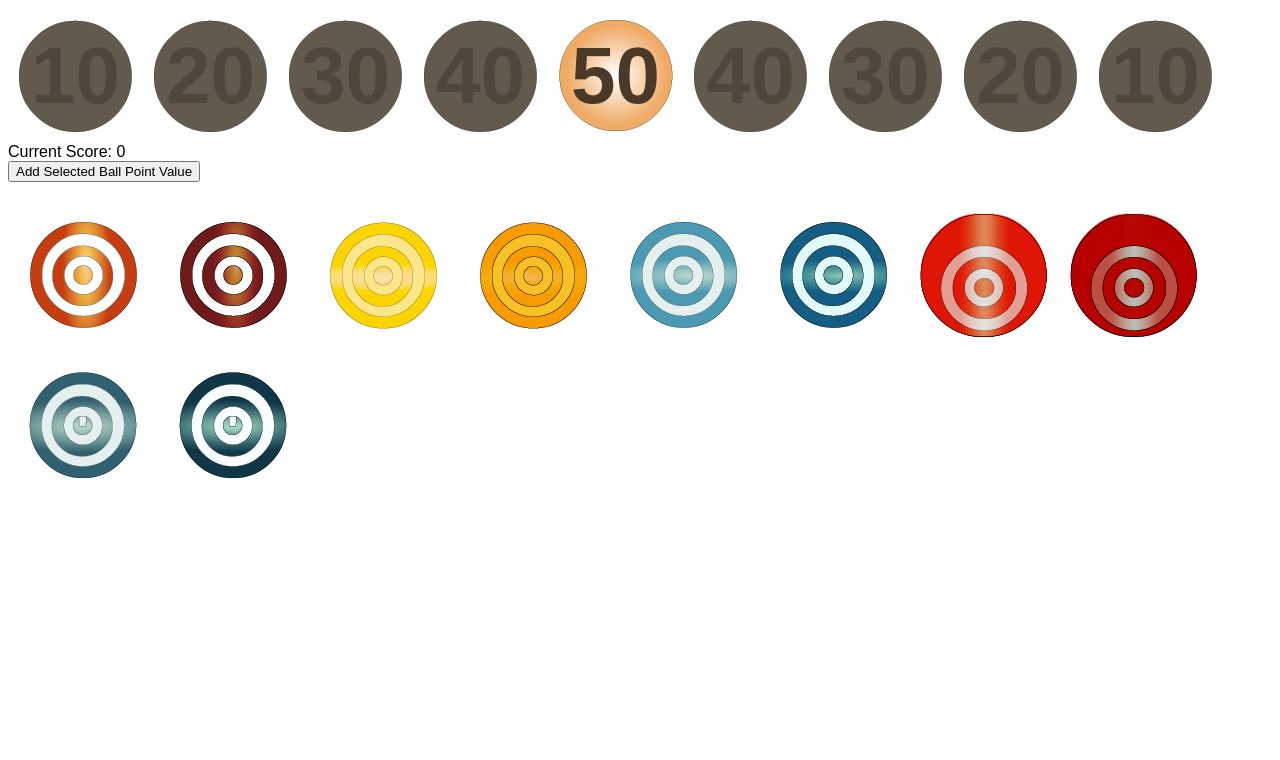
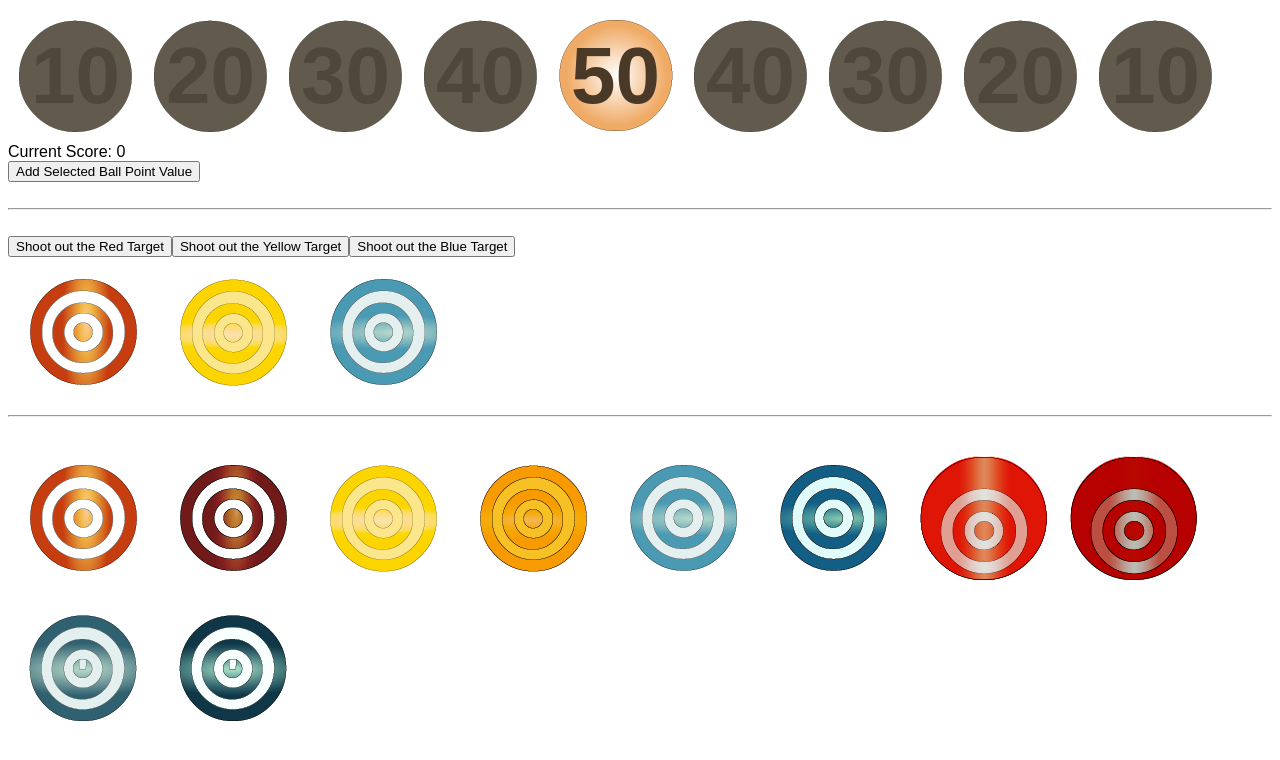
Before and after one commit to AndyJensen/shoot-the-clown, a Vue app: page / in a window 1280 px wide. Shown: the top 760 px of the page. Built offline with nearby package versions, Linux system fonts and the light colour scheme.

Commit message:
activity toggle implementation

```diff
--- a/src/App.vue
+++ b/src/App.vue
@@ -2,9 +2,21 @@
   <div>
     <PointBalls />
     <Scoreboard />
-    <button v-on:click="updateScore(5)">Add Selected Ball Point Value</button>
+    <button v-on:click="updateScore()">Add Selected Ball Point Value</button>
     <br /><br />
-    <div style="display: flex; flex-wrap: wrap;">
+    <hr />
+    <br />
+    <button v-on:click="targetShoot(1)">Shoot out the Red Target</button>
+    <button v-on:click="targetShoot(2)">Shoot out the Yellow Target</button>
+    <button v-on:click="targetShoot(3)">Shoot out the Blue Target</button>
+    <div style="display: flex; flex-wrap: wrap">
+      <Target v-bind:status="target[1]" color="red" />
+      <Target v-bind:status="target[2]" color="yellow" />
+      <Target v-bind:status="target[3]" color="blue" />
+    </div>
+    <hr />
+    <br />
+    <div style="display: flex; flex-wrap: wrap">
       <Target status="active" color="red" />
       <Target status="inactive" color="red" />
       <Target status="active" color="yellow" />
@@ -24,6 +36,7 @@ import PointBalls from "./components/PointBalls.vue"
 import Scoreboard from "./components/Scoreboard.vue"
 import Target from "./components/Target.vue"
 import { sharedData } from "./components/Data.js"
+import config from "./config.json"
 
 export default {
   name: "App",
@@ -34,13 +47,32 @@ export default {
   },
   data() {
     return {
-      sharedData
+      sharedData,
+      target: {
+        1: "active",
+        2: "active",
+        3: "active"
+      }
     }
   },
   methods: {
     updateScore: function () {
       sharedData.totalScore += sharedData.score
       return true
+    },
+    targetShoot: function (id) {
+      if (this.target[id] == "active" && this.missShotUnit()) {
+        this.updateScore()
+        this.target[id] = "inactive"
+      }
+    },
+    missShotUnit: function () {
+      if (
+        Math.round(Math.random() * config.missShotCeiling) !=
+        config.missShotValue
+      ) {
+        return true
+      }
     }
   }
 }
--- a/src/components/Target.vue
+++ b/src/components/Target.vue
@@ -7,6 +7,9 @@ export default {
   name: "Target",
   props: ["color", "status"],
   mounted() {
+    this.$el.classList.add(`${this.color}_${this.status}`)
+  },
+  updated() {
     this.$el.classList.add(`${this.color}_${this.status}`)
   }
 }
--- a/src/config.json
+++ b/src/config.json
@@ -1,3 +1,5 @@
 {
-    "ballTimer": 100
+  "ballTimer": 100,
+  "missShotValue": 13,
+  "missShotCeiling": 20
 }
```
